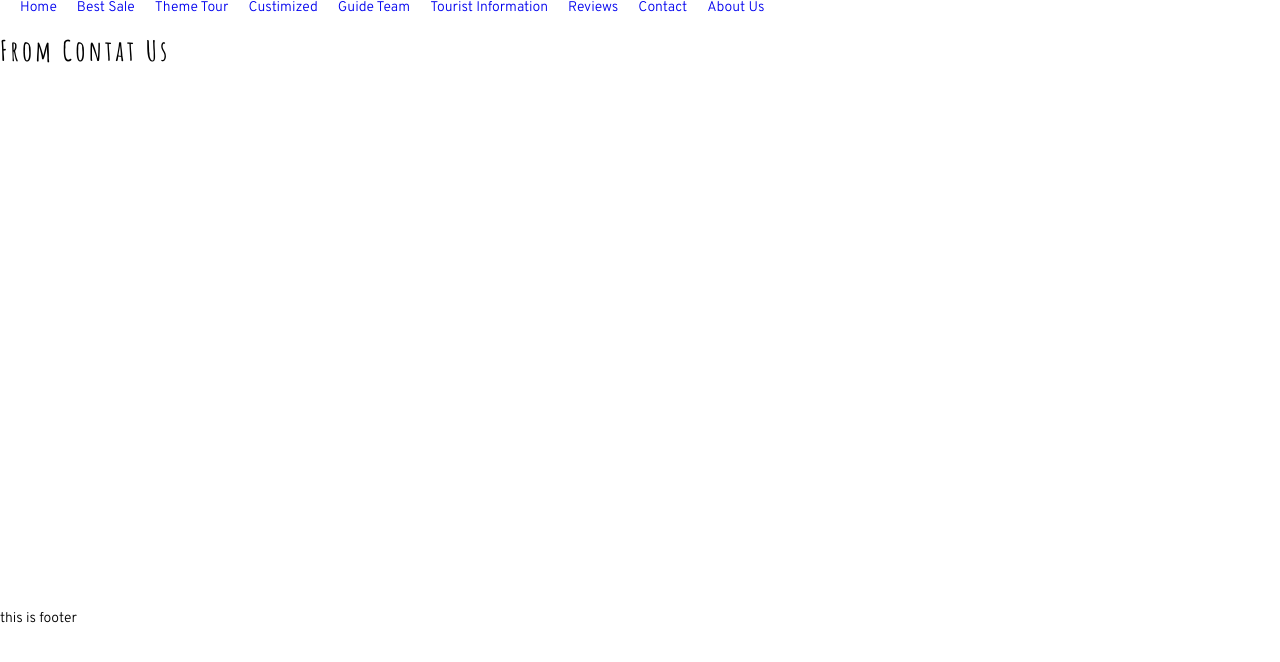
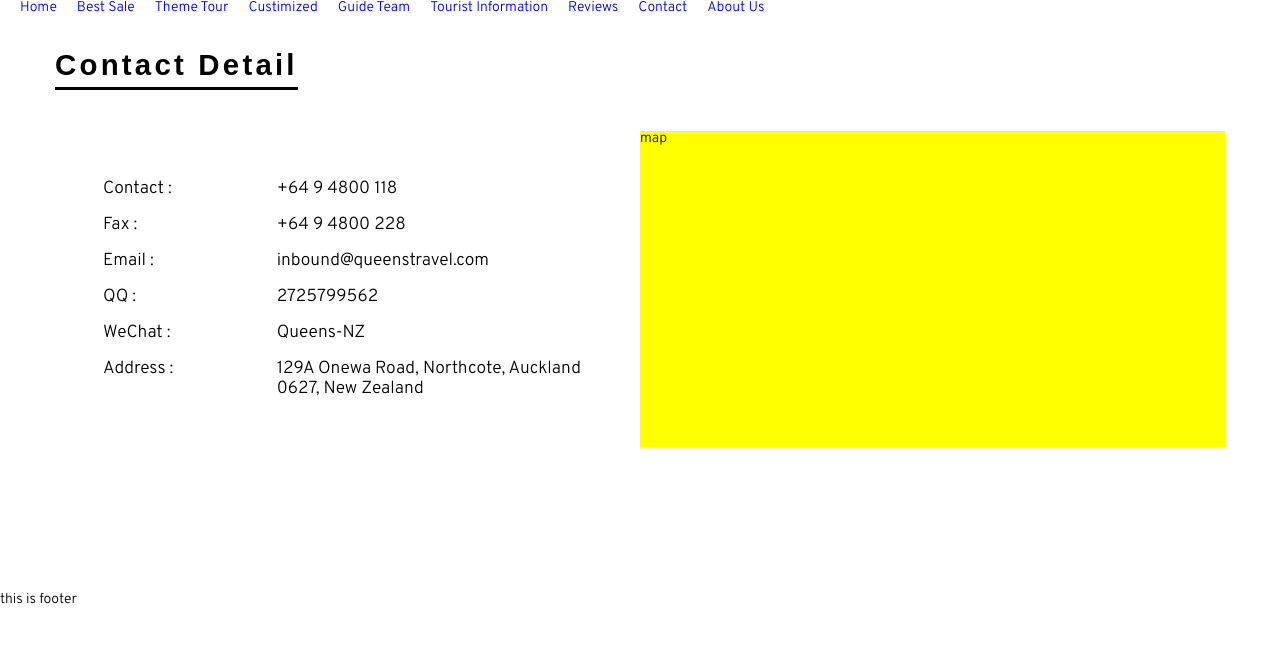
Before and after one commit to junjun0103/tourism-queens-travel-, a Gatsby site: page /contactUs in a window 1280 px wide. Built offline with nearby package versions, Linux system fonts and the light colour scheme; Gatsby itself is replaced by a stand-in of ours; a web font is replaced by a local one.

Commit message:
contactUs page half done

```diff
--- a/src/css/main.css
+++ b/src/css/main.css
@@ -394,3 +394,23 @@ About US
 .aboutUs-awards_img:not(:last-child) {
   margin-right: 1rem;
 }
+
+/*
+===============
+About US
+===============
+*/
+.contactUs-container {
+  display: grid;
+  grid-template-columns: repeat(2, 1fr);
+  margin-top: 2rem;
+}
+.contactUs-container_info {
+  display: grid;
+  grid-template-columns: 0.5fr 1fr;
+  grid-gap: 1rem;
+  margin: 3rem;
+}
+.contactUs-container_map {
+  background-color: yellow;
+}
--- a/src/pages/contactUs.js
+++ b/src/pages/contactUs.js
@@ -1,12 +1,31 @@
 import React from "react"
 import Layout from "../components/layout"
+import Title from "../components/title"
 
 const ContactUs = () => {
   return (
     <>
       <Layout>
-        <section className="contactUs-page">
-          <h1>From Contat Us</h1>
+        <section className="contactUs-page section section-center">
+          <Title title="contact detail"></Title>
+          <div className="contactUs-container">
+            <div className="contactUs-container_info">
+              <h4>Contact :</h4>
+              <h4>+64 9 4800 118</h4>
+              <h4>Fax :</h4>
+              <h4>+64 9 4800 228</h4>
+              <h4>Email :</h4>
+              <h4>inbound@queenstravel.com</h4>
+              <h4>QQ :</h4>
+              <h4>2725799562</h4>
+              <h4>WeChat :</h4>
+              <h4>Queens-NZ</h4>
+              <h4>Address :</h4>
+              <h4>129A Onewa Road, Northcote, Auckland 0627, New Zealand</h4>
+            </div>
+            <div className="contactUs-container_map">map</div>
+          </div>
+          <div className="contactForm-container"></div>
         </section>
       </Layout>
     </>
```
